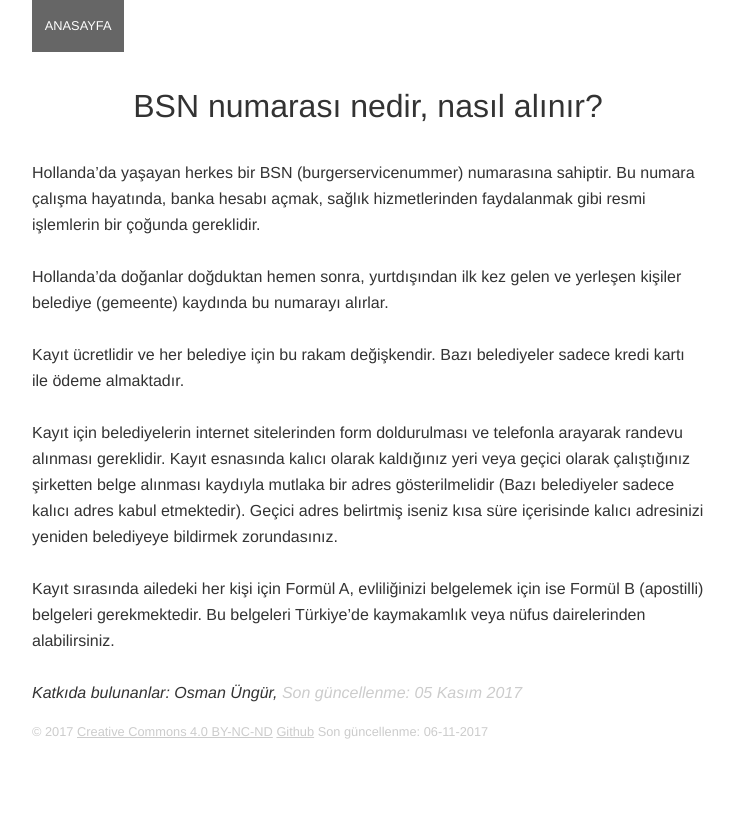
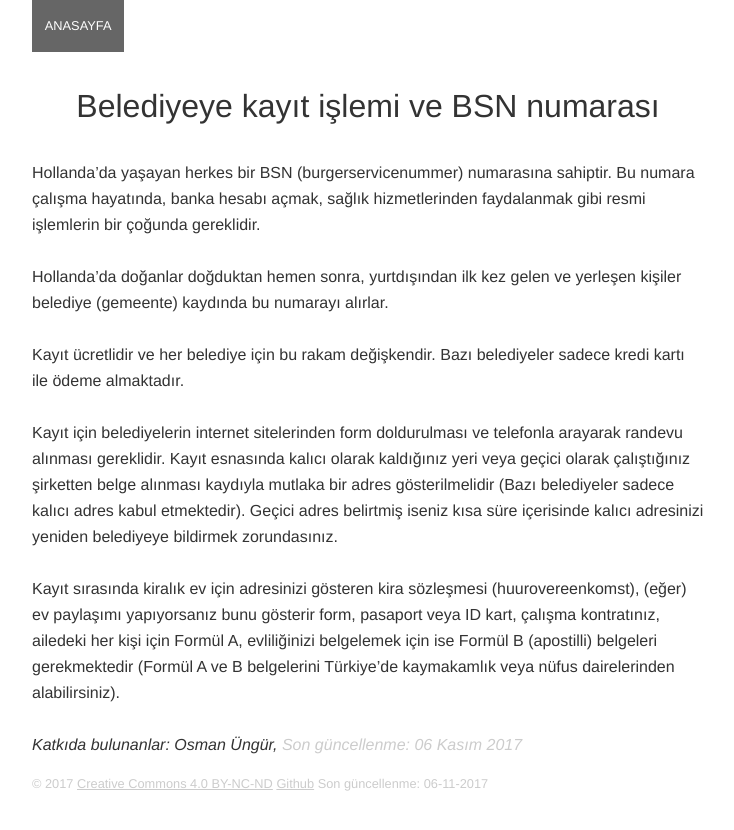
Before and after one commit to o/yurtdisinda-calismak-wiki, a Jekyll site: the page built from nl/bsn-numarasi.md, in a window 1280 px wide. Shown: the top 830 px of the page, without its empty margins (272-1006 px from the left). Built offline with Jekyll 4.4.1, drawn with Linux system fonts in a browser that asks for light colours.

Commit message:
Belediye kaydi icin gerekli belgeler eklendi

```diff
--- a/nl/bsn-numarasi.md
+++ b/nl/bsn-numarasi.md
@@ -1,10 +1,10 @@
 ---
 layout: page
-title: BSN numarası nedir, nasıl alınır?
+title: Belediyeye kayıt işlemi ve BSN numarası
 contributors: Osman Üngür
-updated_at: 05 Kasım 2017
-permalink: /nl/bsn-numarasi/
-description: Hollanda'da kullanılan BSN numarası nedir, nasıl alınır?
+updated_at: 06 Kasım 2017
+permalink: /nl/bsn-numarasi-belediye-kaydi/
+description: Hollanda'da kullanılan BSN numarası nedir, nasıl alınır, belediyeye kayıt için gerekli belgeler nelerdir?
 ---
 
 Hollanda'da yaşayan herkes bir BSN (burgerservicenummer) numarasına sahiptir.
@@ -17,4 +17,5 @@ Kayıt ücretlidir ve her belediye için bu rakam değişkendir. Bazı belediyel
 
 Kayıt için belediyelerin internet sitelerinden form doldurulması ve telefonla arayarak randevu alınması gereklidir. Kayıt esnasında kalıcı olarak kaldığınız yeri veya geçici olarak çalıştığınız şirketten belge alınması kaydıyla mutlaka bir adres gösterilmelidir (Bazı belediyeler sadece kalıcı adres kabul etmektedir). Geçici adres belirtmiş iseniz kısa süre içerisinde kalıcı adresinizi yeniden belediyeye bildirmek zorundasınız.
 
-Kayıt sırasında ailedeki her kişi için Formül A, evliliğinizi belgelemek için ise Formül B (apostilli) belgeleri gerekmektedir. Bu belgeleri Türkiye'de kaymakamlık veya nüfus dairelerinden alabilirsiniz.
+Kayıt sırasında kiralık ev için adresinizi gösteren kira sözleşmesi (huurovereenkomst), (eğer) ev paylaşımı yapıyorsanız bunu gösterir form, pasaport
+veya ID kart, çalışma kontratınız, ailedeki her kişi için Formül A, evliliğinizi belgelemek için ise Formül B (apostilli) belgeleri gerekmektedir (Formül A ve B belgelerini Türkiye'de kaymakamlık veya nüfus dairelerinden alabilirsiniz).
```
